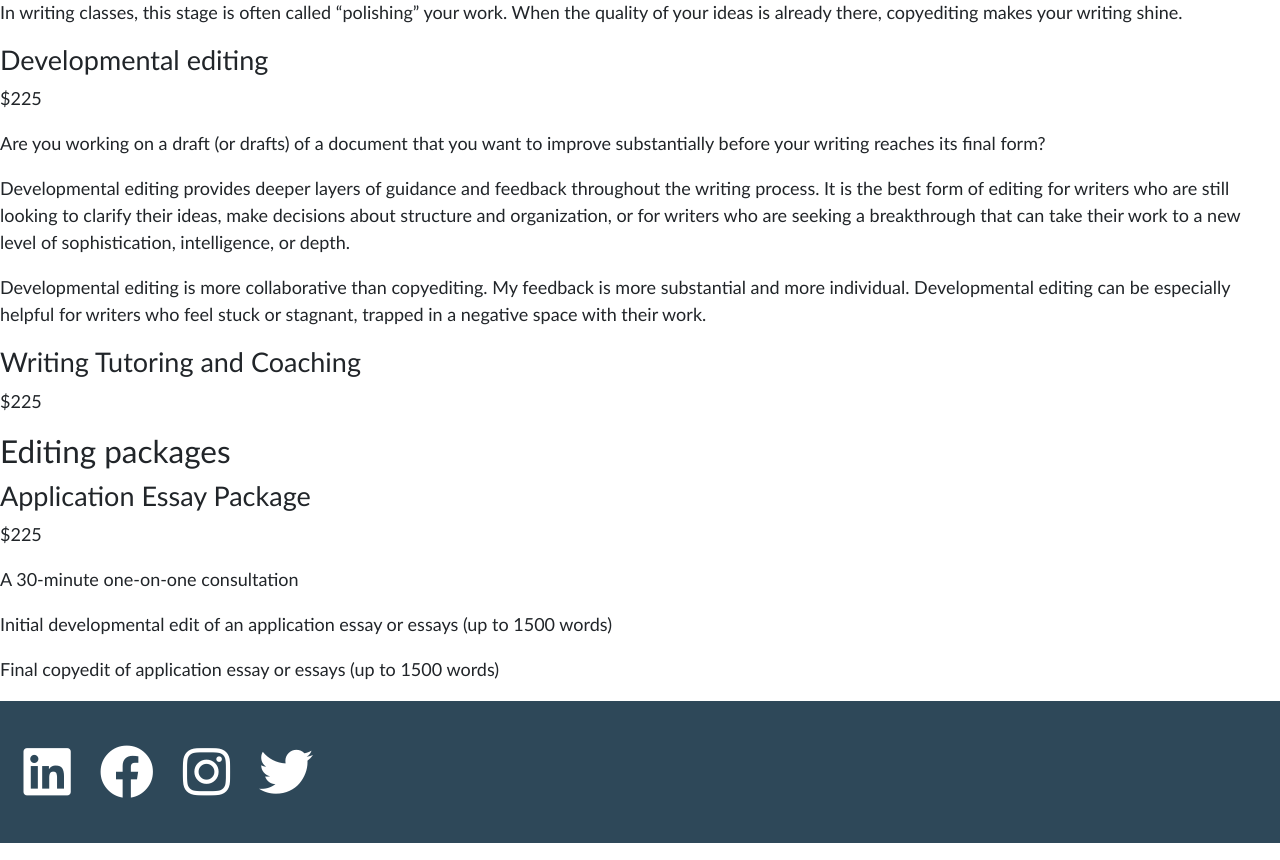
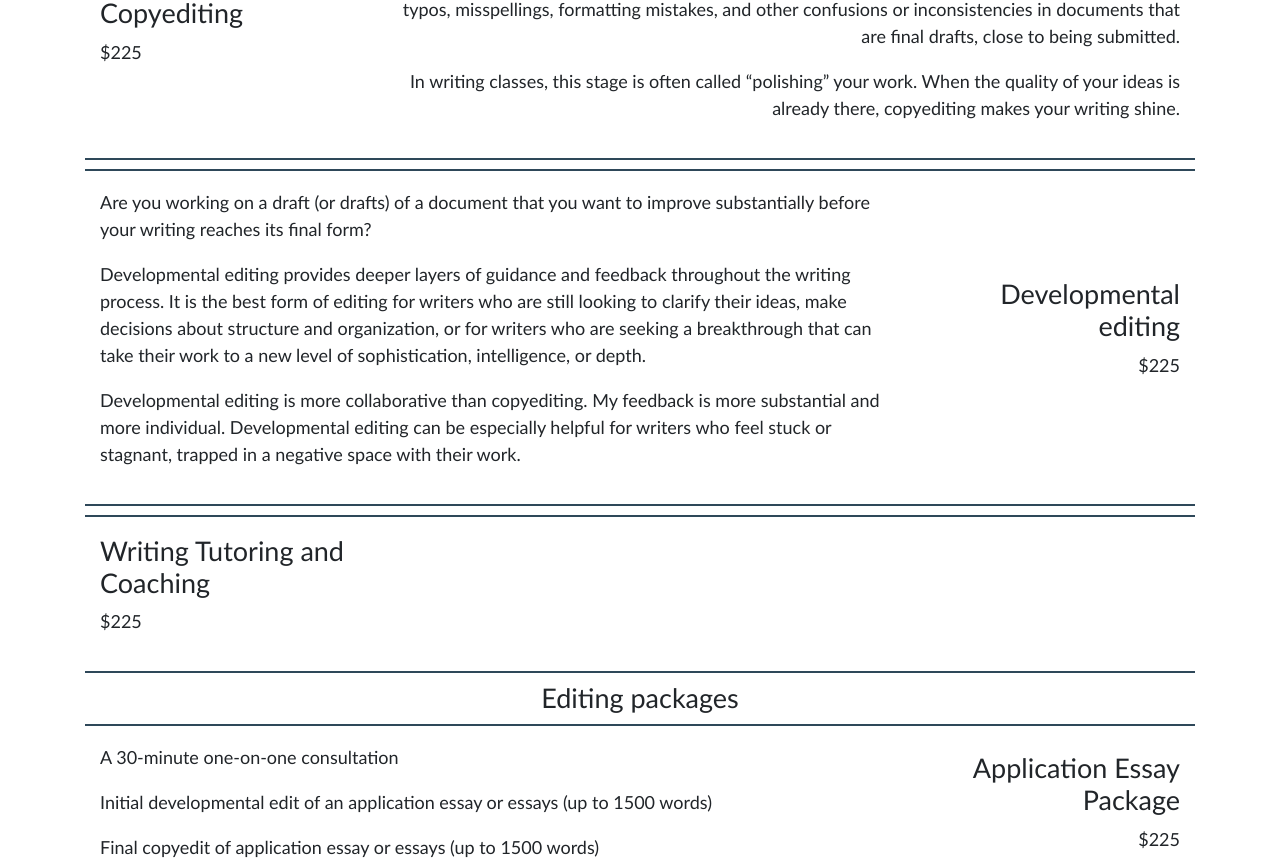
Before and after one commit to dinaporia/lever-wheel, a React (Create React App) app: page /services in a window 1280 px wide. Shown: the part 254-1114 px from the top of the page. Built offline with nearby package versions, Linux system fonts and the light colour scheme; a web font is replaced by a local one.

Commit message:
styling services, footer, home

```diff
--- a/src/components/Home.js
+++ b/src/components/Home.js
@@ -7,7 +7,7 @@ const Home = ({content: {tagline, description}}) => {
         <div className='home container-fluid'>
            <ATF tagline={tagline} />
            {/* alternate stock images/icons left/right with following */}
-            <div className='home-content'>
+            <div className='container'>
                 <p>{description}</p>
                 <div>Click here to learn more about my philosophy</div>
                 <div>Learn more about services offered</div>
--- a/src/components/Services.js
+++ b/src/components/Services.js
@@ -5,13 +5,19 @@ const Services = ({content}) => {
     // renders content name in title, description array as paragraphs
     // receives object with service details and index for use as key
     const renderContent = (service, key) => {
+        const position = (key%2 === 0) ? 'left' : 'right'
         return (
-            <div className='services-content' key={key}>
-                <h4>{service.name}</h4>
-                <p className='price'>{service.price}</p>
-                {service.description.map((item, index) => {
-                    return <p key={key + '-' + index}>{item}</p>;
-                })}
+            <div className={`services-content row ${position}`} key={key}>
+                <div className='col-3 name'>
+                    <h4>{service.name}</h4>
+                    <p className='price'>{service.price}</p>
+                </div>
+                <div className='col-9 description'>
+                    {service.description.map((item, index) => {
+                        return <p key={key + '-' + index}>{item}</p>;
+                    })}
+                </div>
+
             </div>
         );
     }
@@ -23,7 +29,7 @@ const Services = ({content}) => {
             // if item doesn't have description, retrieve nested content
             : (
                 <div className='services-package' key={index}>
-                    <h3>{item.name}</h3>
+                    <h4 className='text-center'>{item.name}</h4>
                     {item.content.map((cItem, cIndex) => {
                         const key = index + '-' + cIndex;
                         return renderContent(cItem, key);
@@ -33,7 +39,8 @@ const Services = ({content}) => {
     });
 
     return (
-        <div>
+        <div className='services container'>
+            <h1>Services</h1>
            {services}
         </div>
     );
--- a/src/styles.scss
+++ b/src/styles.scss
@@ -50,7 +50,7 @@ html, body {
   top: 0;
   z-index: 100;
   font-family: $typewriter;
-  background-color: $light;
+  background-color: white;
 }
 
 .header-left {
@@ -112,12 +112,6 @@ html, body {
   margin: 0 auto;
 
 }
-.home-content {
-  max-width: 1200px;
-  margin: auto;
-  font-size: 0.9em;
-}
-
 .ATF {
   height: 90vh;
   padding-bottom: 2rem;
@@ -131,8 +125,7 @@ html, body {
     width: 600px;
     max-width: 90%;
     height: auto;
-    display: block;
-    margin-left: auto;
+
   }
   .tagline {
     display: flex;
@@ -150,15 +143,58 @@ html, body {
 .footer {
   display: flex;
   padding: 2rem 0.5rem;
-
+  justify-content: center;
   text-align: center;
-  background-color: $primary;
-  color: white;
+  background-color: $secondary;
+  color: black;
   a {
-    color: white;
+    color: $primary;
     text-decoration: none;
     &:hover {
-      color: $secondary;
+      color: white;
     }
   }
 }
+
+
+// SERVICES PAGE //
+
+.services {
+  margin-top: 1rem;
+  h1 {
+    text-align: center;
+    margin-bottom: 2rem;
+  }
+}
+.services-content {
+  margin: 0.5rem 0;
+  padding: 1rem 0;
+  border-top: $primary solid 2px;
+  border-bottom: $primary solid 2px;
+  &:last-child {
+    border-bottom: none;
+  }
+  div {
+    display: flex;
+    flex-direction: column;
+    justify-content: center;
+  }
+  &.left {
+    .name {
+      text-align: left;
+    }
+    .description {
+      text-align: right;
+    }
+  }
+  &.right {
+    flex-flow: row-reverse;
+
+    .name {
+      text-align: right;
+    }
+    .description {
+      text-align: left;
+    }
+  }
+}
```
